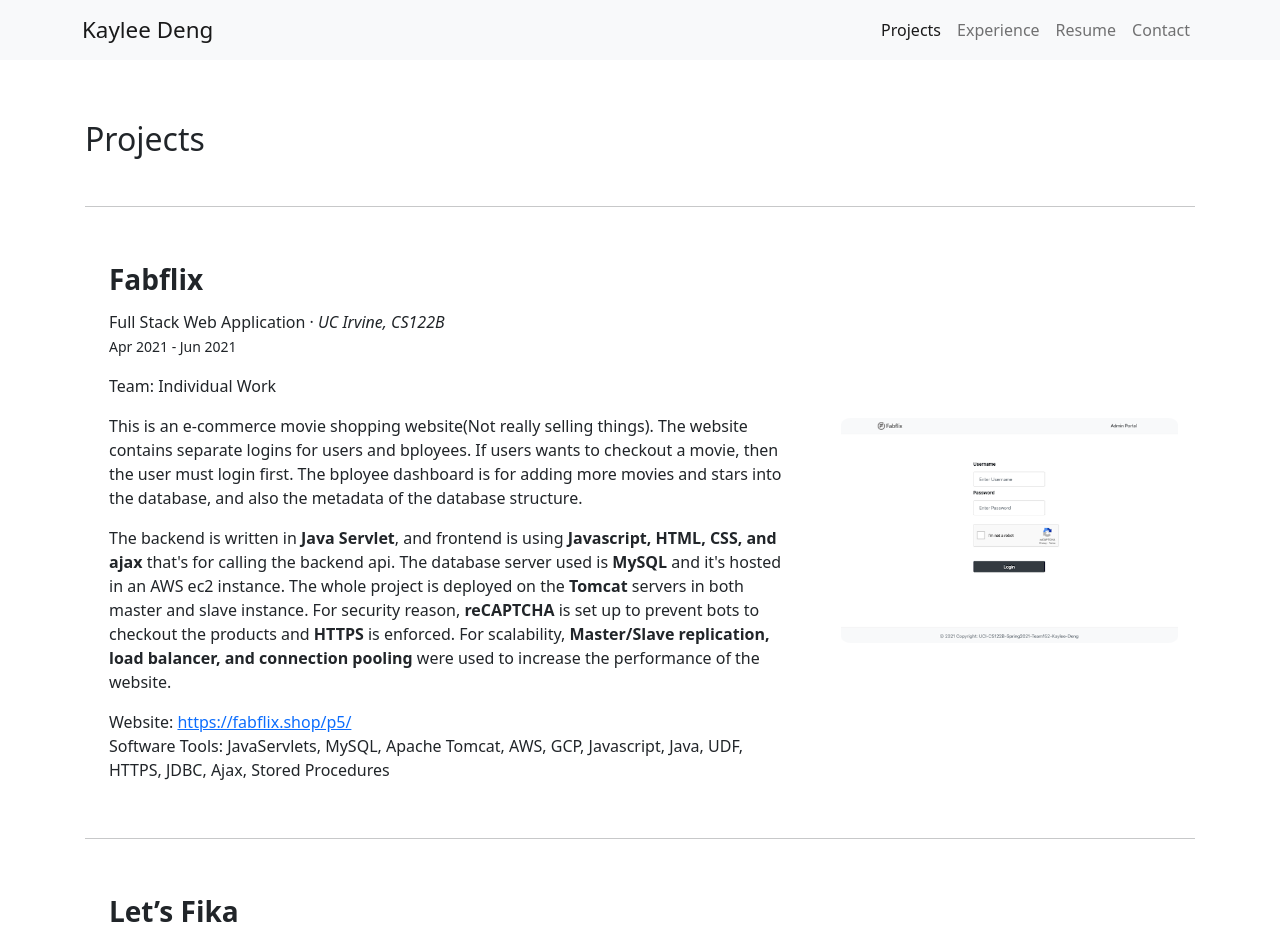
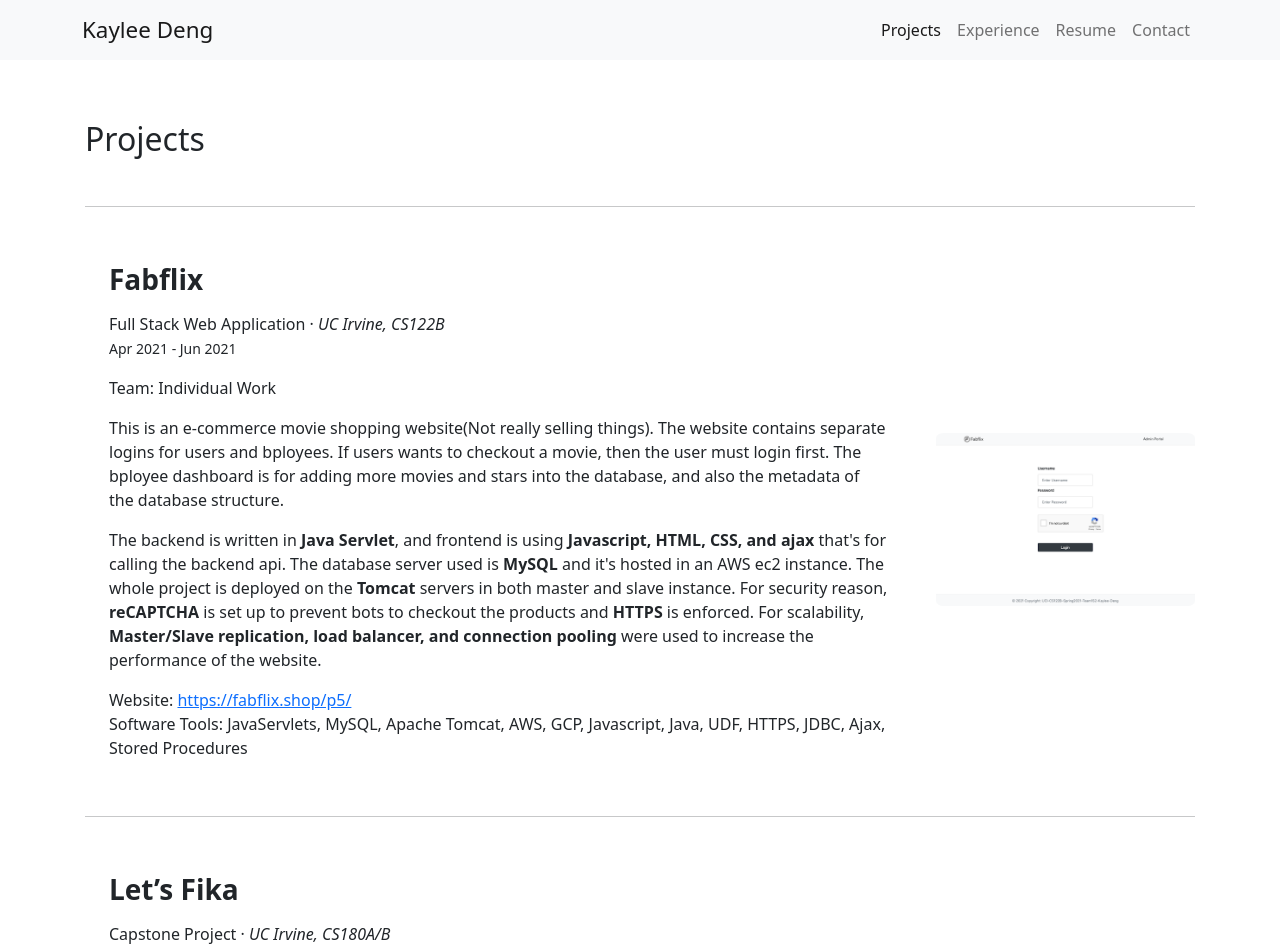
Before and after one commit to bikaylee/Portfolio, a Jekyll site: the page built from index.md, in a window 1280 px wide. Shown: the top 947 px of the page. Built offline with Jekyll 4.4.1, drawn with Linux system fonts in a browser that asks for light colours.

Commit message:
scale img size

```diff
--- a/css/custom.css
+++ b/css/custom.css
@@ -62,7 +62,7 @@ code {
 img {
   border-radius: 3%;
   max-height: 80%;
-  max-width: 130%;
+  max-width: 100%;
 }
 
 h3 {
--- a/index.md
+++ b/index.md
@@ -10,7 +10,7 @@ title: Project
 <br>
 
 <div class="row">
-    <div class="col-sm-8" >
+    <div class="col-sm-9" >
         <div class="container">
             <h3> Fabflix </h3>
             <p>Full Stack Web Application &middot; <i>UC Irvine, CS122B</i><br>
@@ -35,7 +35,7 @@ title: Project
 <br>
 
 <div class="row">
-    <div class="col-sm-8">
+    <div class="col-sm-9">
         <div class="container">
             <h3> Let’s Fika </h3>
             <p>Capstone Project &middot; <i>UC Irvine, CS180A/B</i><br>
@@ -60,7 +60,7 @@ title: Project
 <br>
 
 <div class="row">
-    <div class="col-sm-8">
+    <div class="col-sm-9">
         <div class="container">
             <h3> Pixel Jump </h3>
             <p>Artificial Intelligence Project in Malmo &middot; <i>UC Irvine, CS175</i><br>
@@ -85,7 +85,7 @@ title: Project
 <br>
 
 <div class="row">
-    <div class="col-sm-8">
+    <div class="col-sm-9">
         <div class="container">
             <h3> Wumpus World </h3>
             <p>Intro to Artificial Intelligence Project &middot; <i>UC Irvine, CS171</i><br>
@@ -108,7 +108,7 @@ title: Project
 <br>
 
 <div class="row">
-    <div class="col-sm-8">
+    <div class="col-sm-9">
         <div class="container">
             <h3> She Who Codes </h3>
             <p>Webpage &middot; <i> CCSF - She Who Codes Club </i><br>
@@ -133,7 +133,7 @@ title: Project
 <hr>
 <br>
 <div class="row">
-    <div class="col-sm-8">
+    <div class="col-sm-9">
         <div class="container">
             <h3> La Fusion </h3>
             <p>Webpage &middot; <i>San Francisco Code Ramp</i><br>
```
